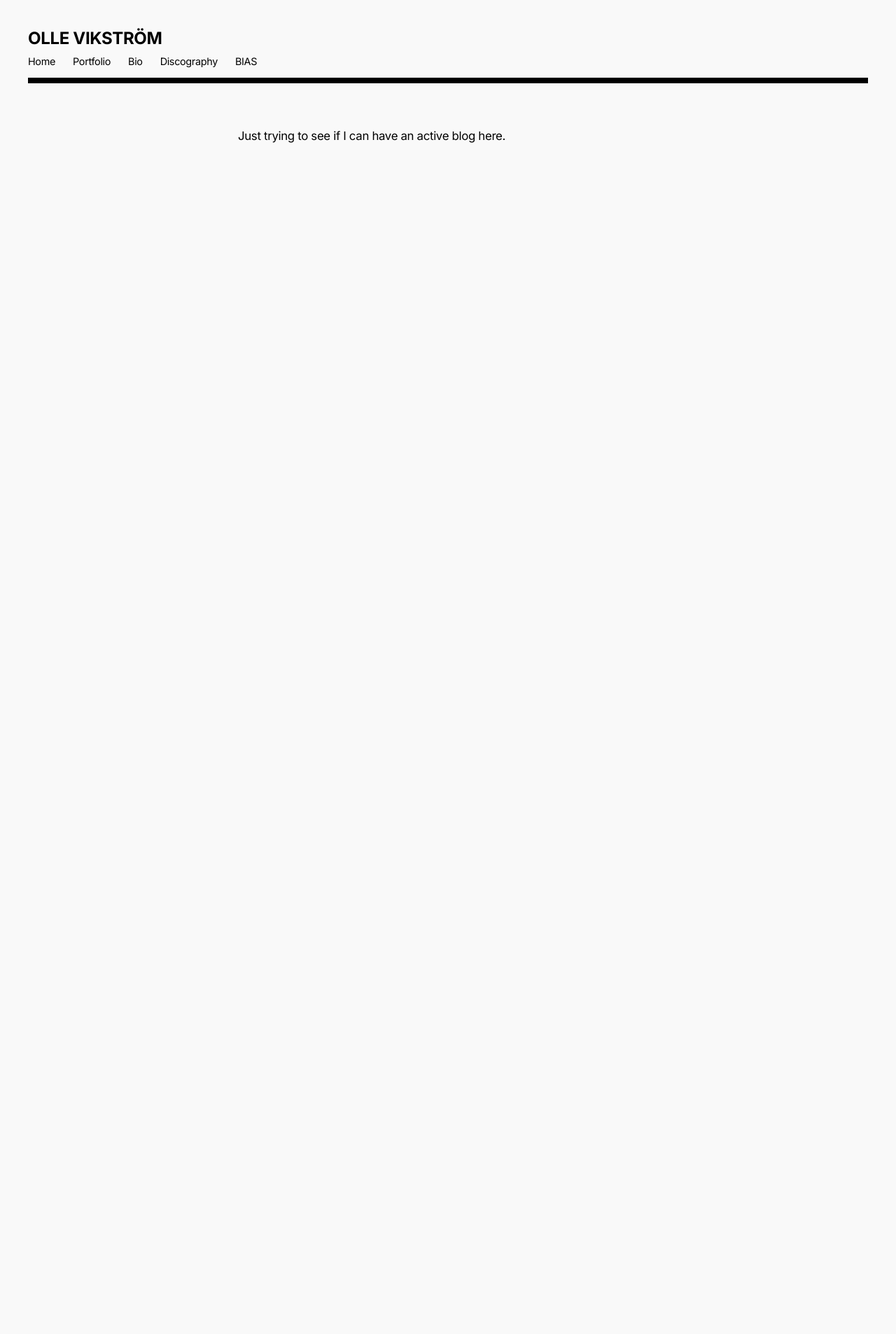
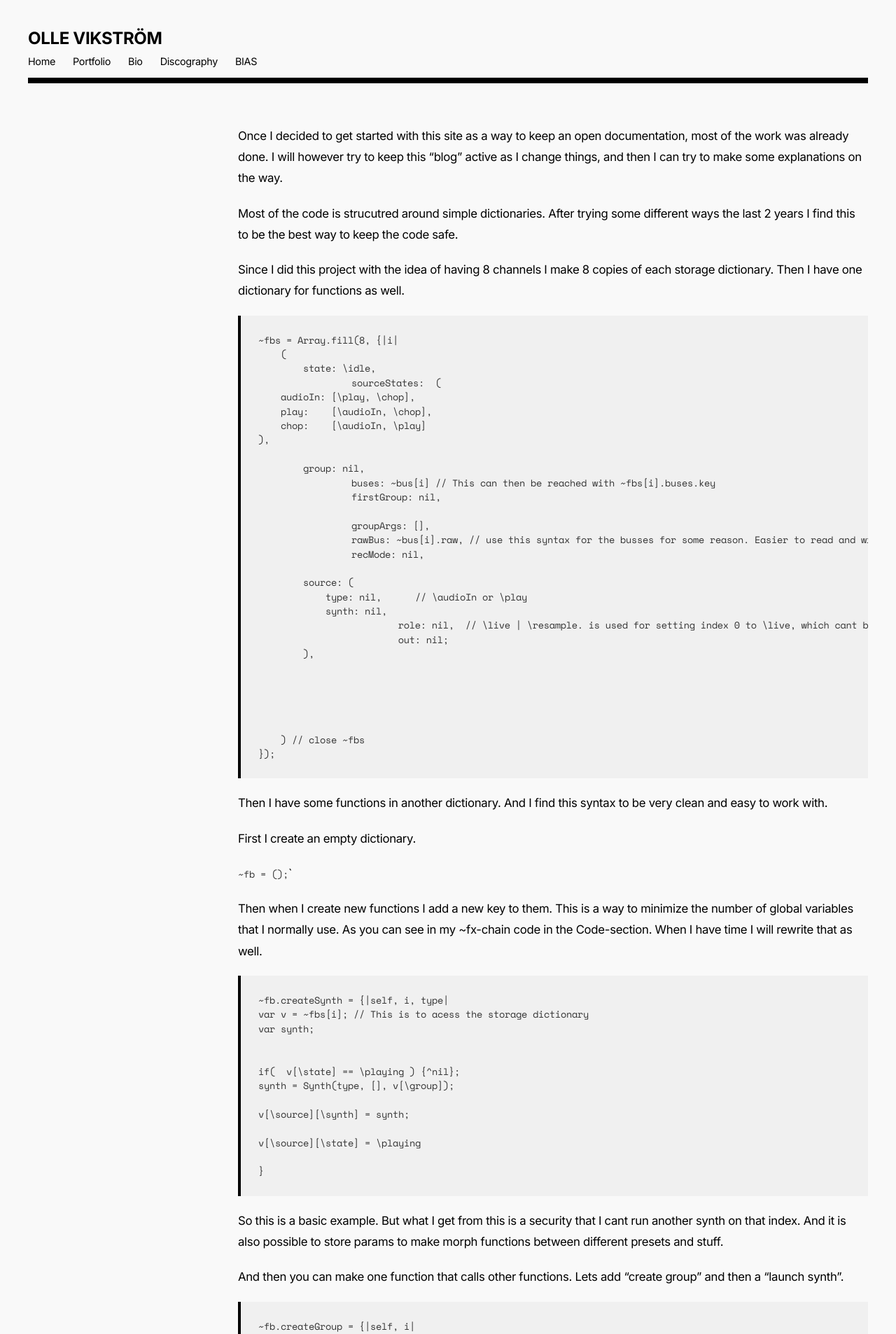
Before and after one commit to vikstromo/vikstromo.github.io, a Jekyll site: the page built from _posts/2026-02-28-trying.md, in a window 1280 px wide. Shown: the top 1906 px of the page at 70% size. Built offline with Jekyll 4.4.1, drawn with Linux system fonts in a browser that asks for light colours; before the commit the page ends 900 px from its top, so only the background shows below that; some of the changed text lies outside the part shown.

Commit message:
new post

`````diff
--- a/BIAS.html
+++ b/BIAS.html
@@ -6,7 +6,7 @@ url: /BIAS.html
 
 <div class="section">
     <h2 style="text-transform: uppercase; margin-bottom: 10px;">Project: BIAS</h2>
-    <p style="opacity: 0.6; font-size: 0.9rem; margin-bottom: 40px;">An improvising musical companion for Woodwinds & SuperCollider</p>
+    <p style="opacity: 0.6; font-size: 0.9rem; margin-bottom: 40px;">An improvising musical companion</p>
 
 <div class="tab-nav">
     <button class="tab-button active" onclick="openTab(event, 'concept')">What is it?</button>
--- a/_layouts/default.html
+++ b/_layouts/default.html
@@ -97,6 +97,50 @@ iframe {
 @media (max-width: 768px) {
     .album-grid { justify-content: center; }
 }
+
+/* Styling for Code Blocks */
+.code-container {
+    background: #f0f0f0;
+    border-left: 4px solid #000;
+    margin: 25px 0;
+    padding: 20px;
+    position: relative;
+    overflow-x: auto;
+}
+
+.code-container pre {
+    margin: 0;
+}
+
+.code-container code {
+    font-family: 'Space Mono', monospace;
+    font-size: 0.9rem;
+    line-height: 1.5;
+    color: #333;
+    white-space: pre;
+}
+
+/* Label for the box (optional) */
+.code-label {
+    font-family: 'Inter', sans-serif;
+    font-size: 0.7rem;
+    font-weight: 700;
+    text-transform: uppercase;
+    margin-bottom: 8px;
+    display: block;
+    opacity: 0.5;
+}
+
+.blog-entry pre {
+    background: #f0f0f0;
+    padding: 15px;
+    overflow-x: auto;
+    border-radius: 4px;
+}
+
+.blog-entry code {
+    font-family: 'Space Mono', monospace;
+}
     </style>
 </head>
 <body>
--- a/_posts/2026-02-28-trying.md
+++ b/_posts/2026-02-28-trying.md
@@ -1,6 +1,102 @@
 ---
 layout: default
-title: "first try"
+title: "first blog"
 ---
 
-Just trying to see if I can have an active blog here.
+Once I decided to get started with this site as a way to keep an open documentation, most of the work was already done. I will however try to keep this "blog" active as I change things, and then I can try to make some explanations on the way.
+
+Most of the code is strucutred around simple dictionaries. After trying some different ways the last 2 years I find this to be the best way to keep the code safe.
+
+Since I did this project with the idea of having 8 channels I make 8 copies of each storage dictionary. Then I have one dictionary for functions as well.
+
+
+```
+~fbs = Array.fill(8, {|i|
+    (
+        state: \idle,
+		sourceStates:  (
+    audioIn: [\play, \chop],
+    play:    [\audioIn, \chop],
+    chop:    [\audioIn, \play]
+),
+
+        group: nil,
+		buses: ~bus[i] // This can then be reached with ~fbs[i].buses.key
+		firstGroup: nil,
+
+		groupArgs: [],
+		rawBus: ~bus[i].raw, // use this syntax for the busses for some reason. Easier to read and write.
+		recMode: nil,
+
+        source: (
+            type: nil,      // \audioIn or \play
+            synth: nil,
+			role: nil,  // \live | \resample. is used for setting index 0 to \live, which cant be resampled(That can only be muted or unmuted)
+			out: nil;
+        ),
+
+
+
+
+
+    ) // close ~fbs
+});
+```
+
+Then I have some functions in another dictionary. And I find this syntax to be very clean and easy to work with.
+
+First I create an empty dictionary.
+
+```~fb = (); ````
+
+Then when I create new functions I add a new key to them. This is a way to minimize the number of global variables that I normally use. As you can see in my ~fx-chain code in the Code-section. When I have time I will rewrite that as well.
+
+````
+~fb.createSynth = {|self, i, type|
+var v = ~fbs[i]; // This is to acess the storage dictionary
+var synth;
+
+
+if(  v[\state] == \playing ) {^nil};
+synth = Synth(type, [], v[\group]);
+
+v[\source][\synth] = synth;
+
+v[\source][\state] = \playing
+
+}
+```
+
+So this is a basic example. But what I get from this is a security that I cant run another synth on that index. And it is also possible to store params to make morph functions between different presets and stuff.
+
+And then you can make one function that calls other functions. Lets add "create group" and then a "launch synth".
+
+```
+~fb.createGroup = {|self, i|
+var v = ~fbs[i];
+if (v[\group].isNil)
+{group = Group.new; };
+{^nil};
+
+v[\group] = group;
+
+
+};
+
+~fb.launch = {|self, i|
+var v = ~fbs[i];
+
+self.createGroup(i)
+self.createSynth(i);
+
+
+
+};
+
+```
+
+This is still very basic. But once I learned to write my system this way I could easily scale it, rebuild it, add new functionality. It's very easy to add debugging messages in the ~fb.launch to see what function is not working. And it is fun to write a clean system as well.
+
+When we start storing values we can also easier do stuff like kill an index, then start from where we left of. Even if we spread our stuff all over the node tree we can access them easily through simple functions.
+
+This is probably all very simple. I know that Eli Fieldsteel use this in his book for events, which I used. But I think this structure is even more clean than his examples in the book.
--- a/bias-documentation.html
+++ b/bias-documentation.html
@@ -6,7 +6,7 @@ url: /bias-documentation.html
 
 <div class="section">
     <h2 style="text-transform: uppercase; margin-bottom: 10px;">Project: BIAS</h2>
-    <p style="opacity: 0.6; font-size: 0.9rem; margin-bottom: 40px;">Autonomous Behavioral Engine for Woodwinds & SuperCollider</p>
+    <p style="opacity: 0.6; font-size: 0.9rem; margin-bottom: 40px;">An attempt to describe the process</p>
 
 <div class="tab-nav">
     <a href="/BIAS.html#concept" class="tab-link">What is it?</a>
`````
Also changed, not shown: _posts/2026-02-28-works.md (deleted, +0 -6 lines).
